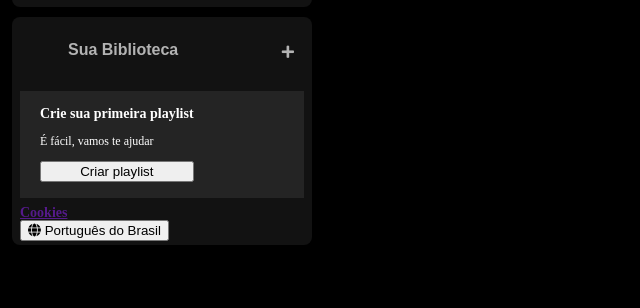
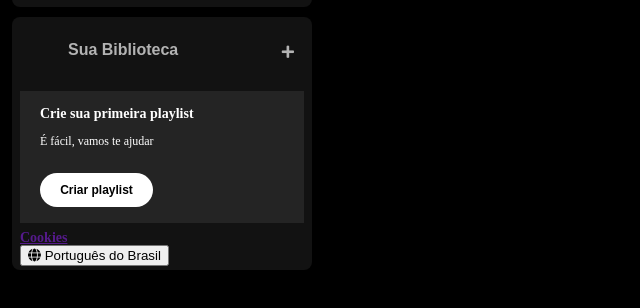
Before and after one commit to MiPigurim/Spotify, a plain HTML site: page index.html in a window 1280 px wide. Shown: the part 166-474 px from the top of the page, without its empty margins (0-640 px from the left). Drawn offline with Linux system fonts and the light colour scheme.

Commit message:
style: .section-playlist__content .section-playlist__button

```diff
--- a/styles.css
+++ b/styles.css
@@ -124,3 +124,20 @@ h1 {
   font-weight: 500;
   font-size: 12px;
 }
+
+.section-playlist__content .section-playlist__button {
+  display: flex;
+  justify-content: center;
+  background-color: #fff;
+  color: #000;
+  border-radius: 20px;
+  font-size: 12px;
+  font-weight: 700;
+  font-family: "DM Sans", sans-serif;
+  text-decoration: none;
+  text-transform: none;
+  padding: 10px;
+  margin-top: 12px;
+  border: 0;
+  width: 113px;
+}
```
